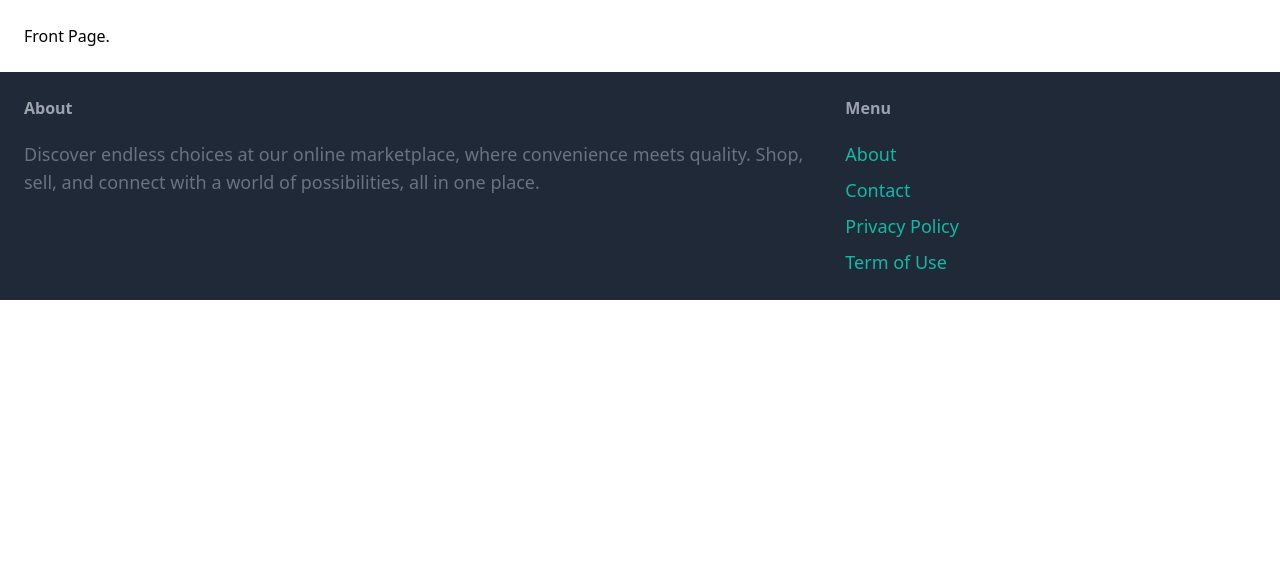
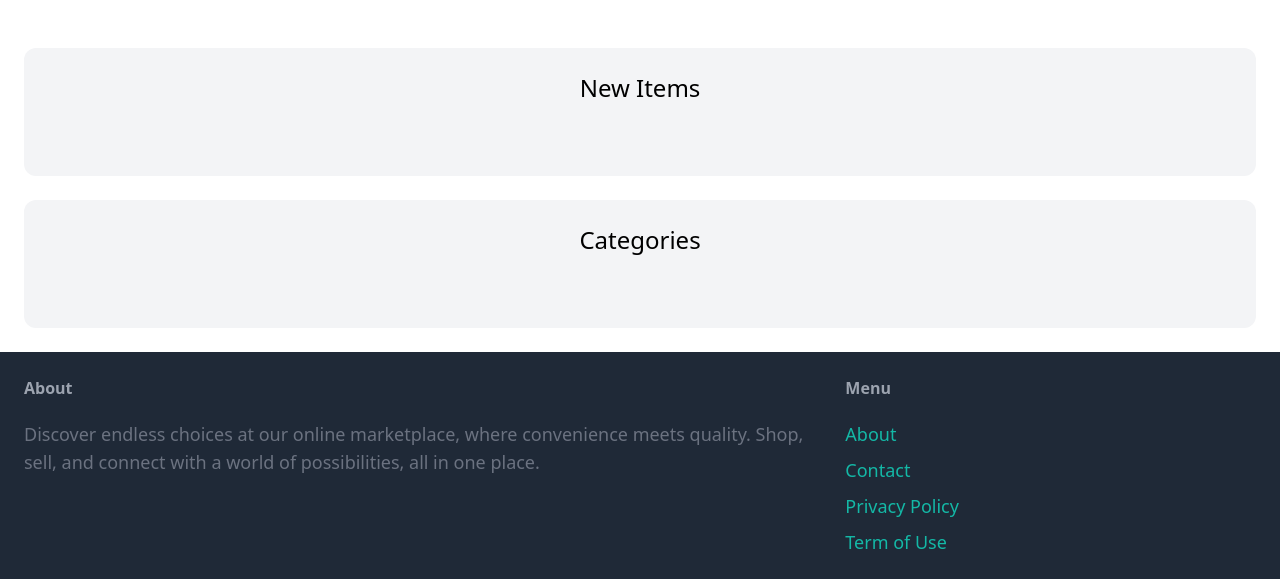
Before and after one commit to Sachit56/online-marketplace, a Django app: page / in a window 1280 px wide. Shown: the part 77-656 px from the top of the page. Run offline with Django 4.2, Linux system fonts and the light colour scheme; data that the repository does not hold is empty; some libraries are stand-ins or nearby versions.

Commit message:
items connected

```diff
--- a/items/models.py
+++ b/items/models.py
@@ -9,7 +9,7 @@ class Category(models.Model):
         return self.name
 
 class Item(models.Model):
-    category=models.ForeignKey(Category,on_delete=models.CASCADE)
+    category=models.ForeignKey(Category,related_name='items',on_delete=models.CASCADE)
     name=models.CharField(max_length=50)
     description=models.TextField(max_length=200,null=True,blank=True)
     price=models.IntegerField()
--- a/market_app/templates/market_app/index.html
+++ b/market_app/templates/market_app/index.html
@@ -2,5 +2,47 @@
 
 {% block title %}Welcome{% endblock %}
 {% block content%}
-  <h1>Front Page.</h1>
+  <div class="mt-6 px-6 py-6 bg-gray-100 rounded-xl">
+    <h2 class="mb-12 text-2xl text-center">New Items</h2>
+
+    <div class="grid grid-cols-3 gap-3">
+      {% for item in items  %}
+         <div>
+          <a href="#">
+            <div>
+              <img src="{{item.image.url}}" alt="" class="rounded-t-xl">
+            </div>
+
+            <div class="p-6 bg-white rounded-b-xl">
+              <h2 class="text-2xl">{{item.name}}</h2>
+              <p class="text-gray-500">Rs. {{item.price}}</p>
+            </div>
+          </a>
+         </div>
+
+      {% endfor %}
+    </div>
+  </div>
+
+  <div class="mt-6 px-6 py-6 bg-gray-100 rounded-xl">
+    <h2 class="mb-12 text-2xl text-center">Categories</h2>
+
+    <div class="grid grid-cols-3 gap-3">
+      {% for category in categories  %}
+         <div>
+          <a href="#">
+            <!-- <div>
+              <img src="{{item.image.url}}" alt="" class="rounded-t-xl">
+            </div> -->
+
+            <div class="p-6 bg-white rounded-b-xl">
+              <h2 class="text-2xl">{{category.name}}</h2>
+              <p class="text-gray-500">{{category.items.count}} items</p>
+            </div>
+          </a>
+         </div>
+
+      {% endfor %}
+    </div>
+  </div>
 {% endblock %}
--- a/market_app/urls.py
+++ b/market_app/urls.py
@@ -1,11 +1,12 @@
-# example/urls.py
+from django.conf import settings
+from django.conf.urls.static import static
 from django.urls import path
 
-from market_app.views import index,base,contact
+from market_app.views import index,contact
 
 
 urlpatterns = [
     path('', index),
-    path('base/',base,name='base'),
+    # path('base/',base,name='base'),
     path('contact/',contact,name='contact')
-]
+] + static(settings.MEDIA_URL,document_root=settings.MEDIA_ROOT)
--- a/market_app/views.py
+++ b/market_app/views.py
@@ -2,12 +2,18 @@
 from datetime import datetime
 from django.shortcuts import render
 from django.http import HttpResponse
+from items.models import Category,Item
 
 def index(request):
-    return render(request,'market_app/index.html')
+    categories=Category.objects.all()
+    items=Item.objects.filter(is_sold=False).all()
 
-def base(request):
-    return render(request,'market_app/base.html')
+    context={
+        'categories':categories,
+        'items':items
+    }
+
+    return render(request,'market_app/index.html',context=context)
 
 def contact(request):
     return render(request,'market_app/contact.html')
```
Also changed, not shown: items/migrations/0003_alter_item_category.py (added).
